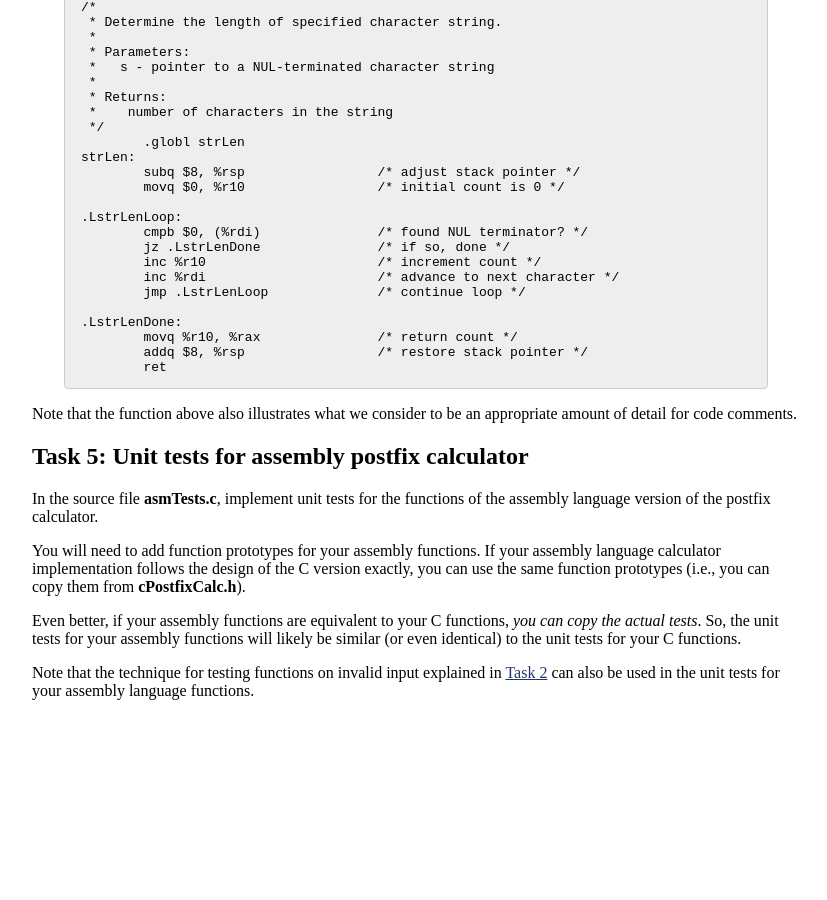
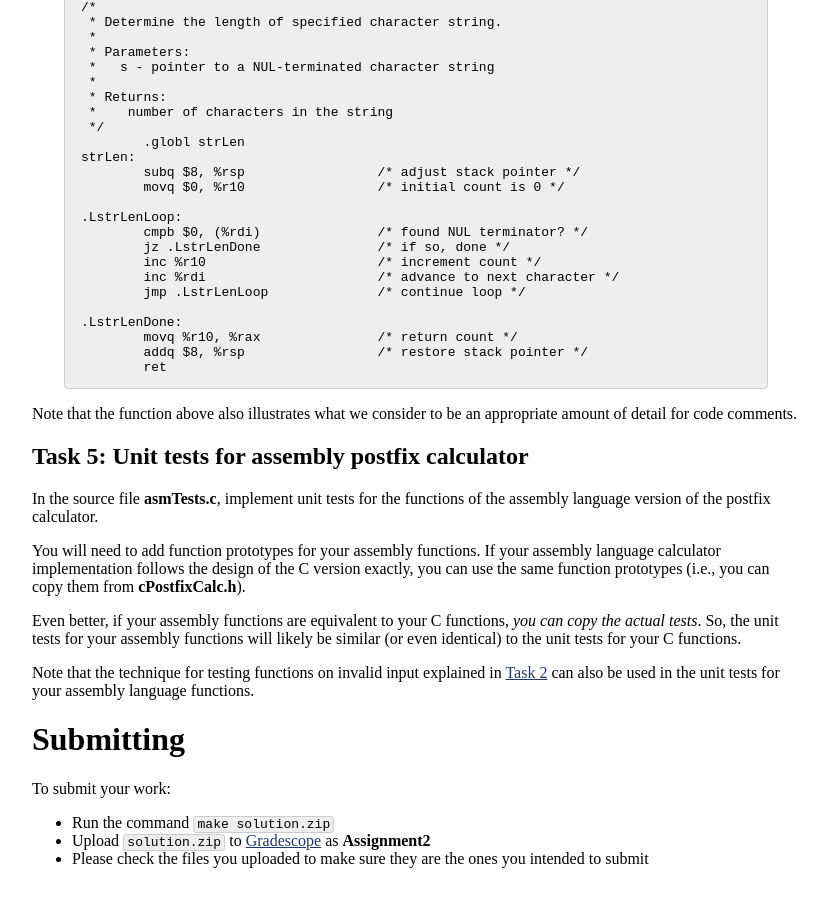
Before and after one commit to jhucsf/spring2020, a Jekyll site: the page built from assign/assign02.md, in a window 1280 px wide and 900 px high, scrolled down 6338 px. Shown: the whole window, without its empty margins (224-1051 px from the left). Built offline with Jekyll 4.4.1, drawn with Linux system fonts in a browser that asks for light colours; before the commit the page ends 7070 px from its top, so only the background shows below that.

Commit message:
added submission instructions

```diff
--- a/assign/assign02.md
+++ b/assign/assign02.md
@@ -297,3 +297,11 @@ You will need to add function prototypes for your assembly functions.  If your a
 Even better, if your assembly functions are equivalent to your C functions, *you can copy the actual tests*.  So, the unit tests for your assembly functions will likely be similar (or even identical) to the unit tests for your C functions.
 
 Note that the technique for testing functions on invalid input explained in [Task 2](#task-2-unit-tests-for-c-postfix-calculator) can also be used in the unit tests for your assembly language functions.
+
+# Submitting
+
+To submit your work:
+
+* Run the command `make solution.zip`
+* Upload `solution.zip` to [Gradescope](https://www.gradescope.com/) as **Assignment2**
+* Please check the files you uploaded to make sure they are the ones you intended to submit
```
